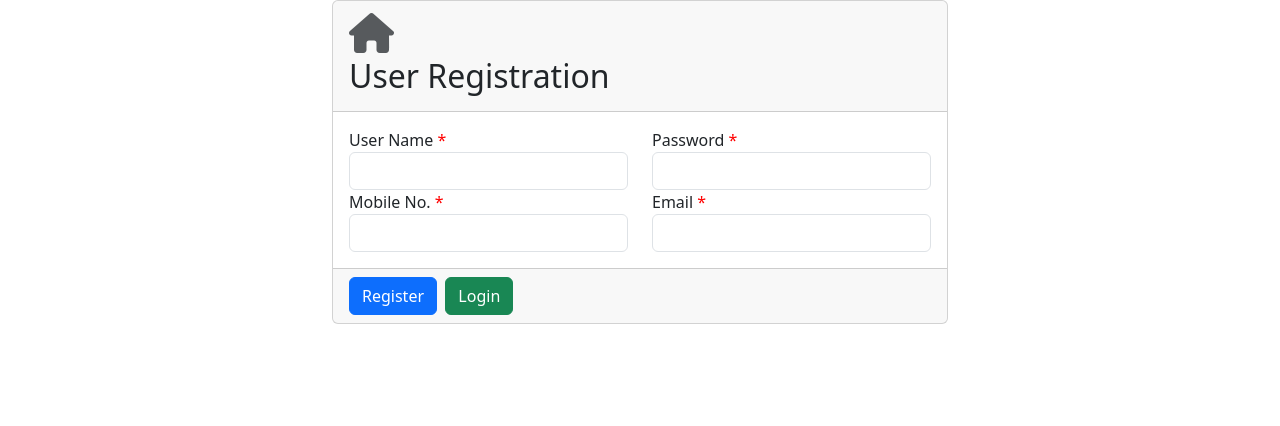
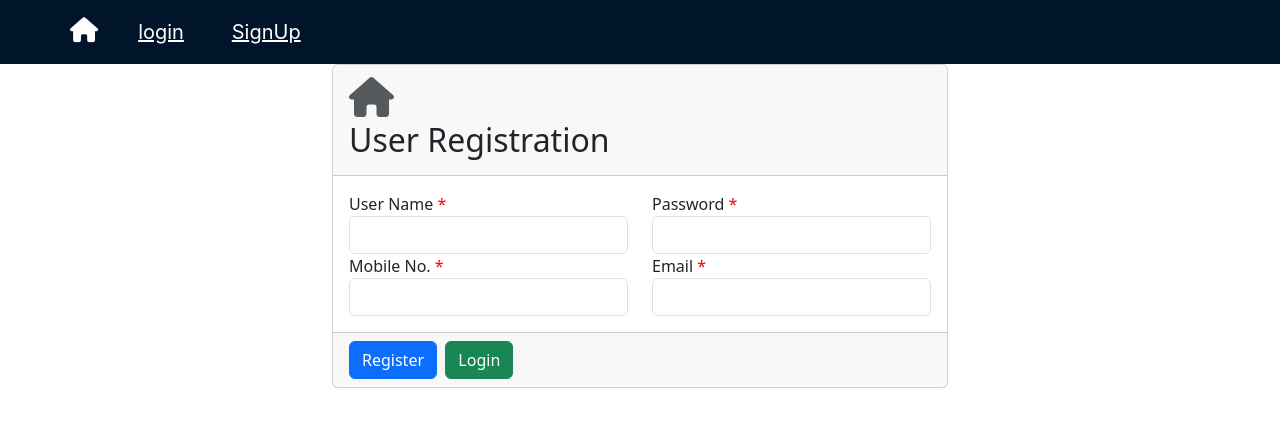
Before and after one commit to LohMehul/Internship, a React (Create React App) app in the folder setup/: page /register in a window 1280 px wide. Shown: the top 426 px of the page. Built offline with nearby package versions, Linux system fonts and the light colour scheme.

Commit message:
design changes

```diff
--- a/setup/src/App.js
+++ b/setup/src/App.js
@@ -5,17 +5,17 @@ import Login from "./pages/Login"
 import Register from "./pages/Register"
 import Dashboard from "./pages/Dashboard"
 import {ToastContainer} from "react-toastify"   // not working
-
+import Layout from "./components/Layout";
 function App() {
   return (
     <div className="App">
       <ToastContainer></ToastContainer>
       <Router>
         <Routes>
-          <Route exact path="/" element={<Home />} />
-          <Route path="/login" element={<Login />} />
-          <Route path="/register" element={<Register />} />
-          <Route path="/deshboard" element={<Dashboard />} />
+          <Route exact path="/" element={<><Layout /><Home/></>} />
+          <Route path="/login" element={<><Layout /><Login /></>} />
+          <Route path="/register" element={<><Layout /><Register /></>} />
+          <Route path="/deshboard" element={<><Layout /><Dashboard /></>} />
         </Routes>
       </Router>
     </div>
--- a/setup/src/components/Layout.jsx
+++ b/setup/src/components/Layout.jsx
@@ -1,9 +1,34 @@
-import React from 'react'
+import React from 'react';
+import { Breadcrumb, Layout, Menu, theme } from 'antd';
+import Home from '../pages/Home';
+import { Link } from 'react-router-dom';
+import "./layout.css"
 
-const Layout =({children}) =>{
-    return(
-        <div className="container">{children}</div>
-    )
-}
 
-export default Layout;
+
+const { Header, Content, Footer } = Layout;
+const items = new Array(15).fill(null).map((_, index) => ({
+  key: index + 1,
+  label: `nav ${index + 1}`,
+}));
+const App = () => {
+  const {
+    token: { colorBgContainer, borderRadiusLG },
+  } = theme.useToken();
+  return (
+    <Layout>
+      <Header
+        style={{
+          display: 'flex',
+          alignItems: 'center',
+        }}
+      >
+        <div className="demo-logo" />
+        <span><Link to="/" className=""><i className="fa-solid fa-house nav-logo"></i></Link></span>
+        <Link to="/login" className='font-color'> login</Link>&nbsp;&nbsp;
+        <Link to="/register" className='font-color'> SignUp</Link>
+      </Header>
+    </Layout>
+  );
+};
+export default App;
--- /dev/null
+++ b/setup/src/components/layout.css
@@ -0,0 +1,17 @@
+*{
+    margin: 0;
+    padding: 0;
+    box-sizing: border-box;
+}
+.font-color{
+    color: white;
+    font-size: 20px;
+    border: none;
+    margin: 20px;
+
+}
+.nav-logo{
+    color: white;
+    font-size: 25px;
+    margin: 20px;
+}
--- a/setup/src/pages/Home.jsx
+++ b/setup/src/pages/Home.jsx
@@ -4,7 +4,6 @@ function Home(props) {
     return (
         <div>
            <h1 className='text-center'>Home page </h1>
-        <Link to="/login"> login</Link>
         </div>
     );
 }
--- a/setup/src/pages/Login.jsx
+++ b/setup/src/pages/Login.jsx
@@ -200,7 +200,7 @@ const Login = () => {
                 <form onSubmit={proceedlogin} className="container">
                     <div className="card ">
                         <div className="card-header">
-                            <span><Link to="/" className='text-muted display-6'><i className="fa-solid fa-house"></i></Link></span>
+
                             <h1 className='text-center d-inline'>Login Page</h1>
                         </div>
                         <div className="card-body">
```
